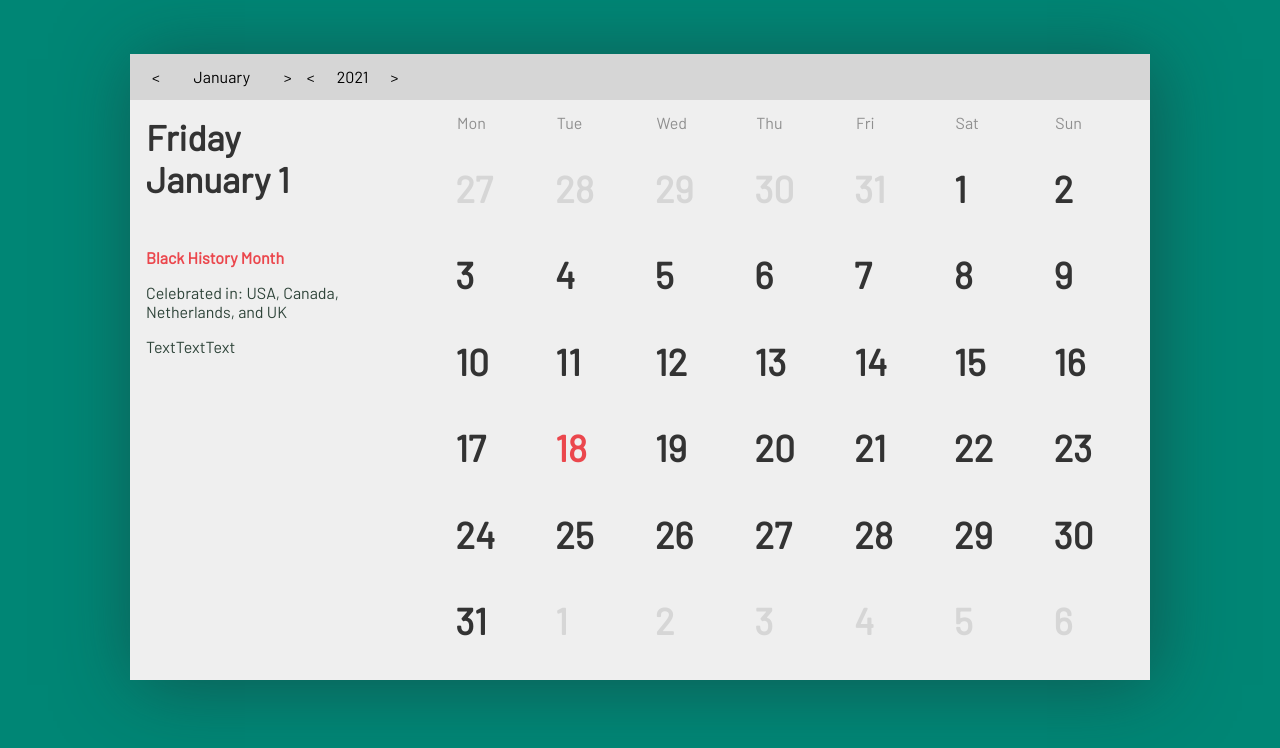
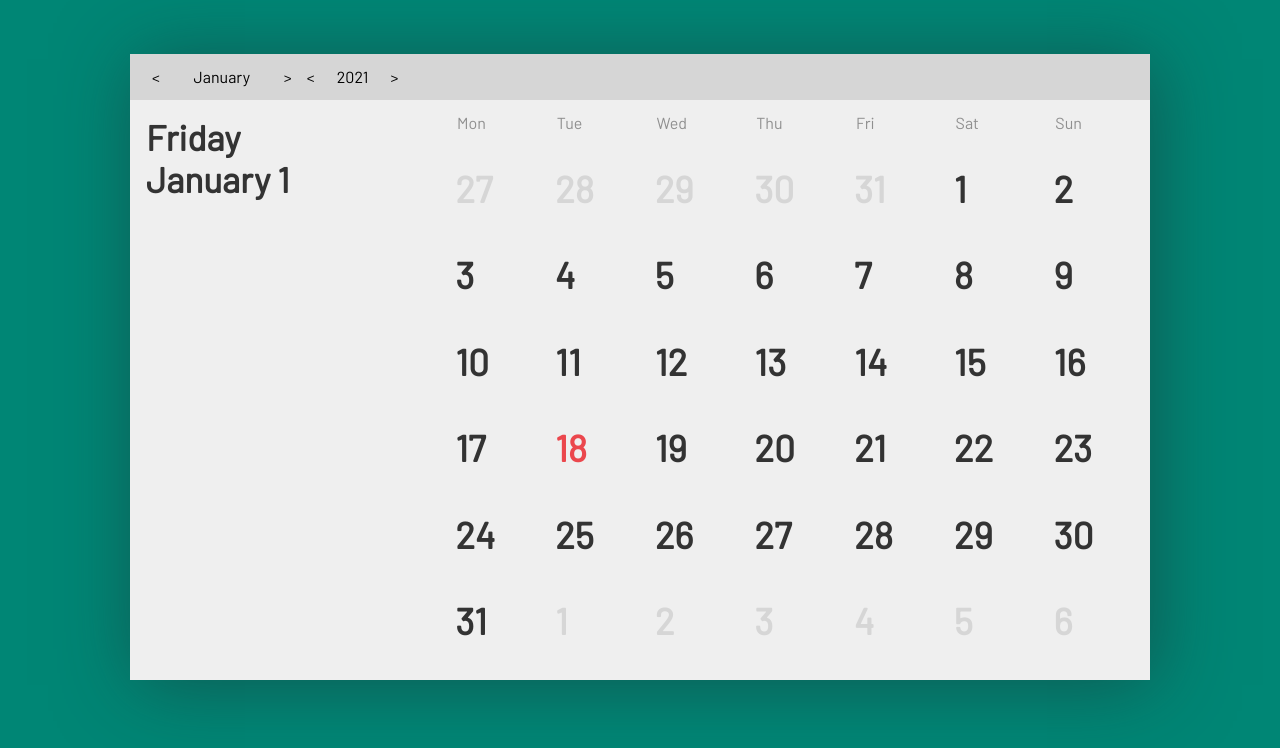
Before and after one commit to JaneKerzh/RIDE-Calendar, a plain HTML site: page index.html in a window 1280 px wide. Drawn offline with Linux system fonts and the light colour scheme.

Commit message:
updated hols

```diff
--- a/holidays.json
+++ b/holidays.json
@@ -10,15 +10,15 @@
         "Japan",
         "Israel"
       ],
-      "description": "TextTextText"
+      "description": "King was the chief spokesperson for nonviolent activism in the Civil Rights Movement, which successfully protested racial discrimination in federal and state law."
     },
     {
       "date": "2021-03-08T00:00:00.000Z",
       "name": "International Women's Day",
       "countries": [
-        "Global"
+        "the whole world"
       ],
-      "description": "TextTextText"
+      "description": "It is a focal point in the movement for women's rights."
     },
     {
       "date": "2021-06-19T00:00:00.000Z",
@@ -26,26 +26,26 @@
       "countries": [
         "USA"
       ],
-      "description": "TextTextText"
+      "description": "Juneteenth is celebrating the emancipation of those who had been enslaved in the United States."
     },
     {
       "date": "2021-09-18T00:00:00.000Z",
       "name": "International Equal Pay Day",
       "countries": [
-        "Global"
+        "the whole world"
       ],
       "description": "TextTextText"
     },
     {
       "date": "2021-12-03T00:00:00.000Z",
-      "name": "Day of Persons with Disability",
+      "name": "Day of Persons with Disabilities",
       "countries": [
-        "Global"
+        "the whole world"
       ],
-      "description": "TextTextText"
+      "description": "The annual observance of the International Day of Disabled Persons was proclaimed in 1992 by United Nations General Assembly resolution 47/3. It aims to promote the rights and well-being of persons with disabilities in all spheres of society and development, and to increase awareness of the situation of persons with disabilities in every aspect of political, social, economic and cultural life."
     },
     {
-      "date": "january",
+      "date": "february",
       "name": "Black History Month",
       "countries": [
         "USA",
@@ -53,7 +53,7 @@
         "Netherlands",
         "UK"
       ],
-      "description": "TextTextText"
+      "description": ""
     },
     {
       "date": "march",
@@ -69,7 +69,7 @@
       "date": "june",
       "name": "LGBTQ Pride",
       "countries": [
-        "Global"
+        "the whole world"
       ],
       "description": "TextTextText"
     },
@@ -77,7 +77,7 @@
       "date": "october",
       "name": "Global Diversity Awareness Month",
       "countries": [
-        "Global"
+        "the whole world"
       ],
       "description": "TextTextText"
     }
--- a/index.html
+++ b/index.html
@@ -1,4 +1,5 @@
 <html>
+<link href="https://fonts.googleapis.com/css2?family=Barlow&display=swap" rel="stylesheet">
 <style>
 
 * {
@@ -401,7 +402,7 @@ p, span, ul, li {
 
 
 </style>
-<link href="https://fonts.googleapis.com/css2?family=Barlow&display=swap" rel="stylesheet">
+
 <script>
 
 function DateUtils() {
@@ -523,7 +524,7 @@ Calendar.prototype.init = function (selectedDate) {
   }).map(function (x) {
     var html = '<li class="sidebar__list-item">';
     html += '<strong class="holiday">' + x.name + '</strong>';
-    html += '<p>' + 'Celebrated in: ' + x.countries.toLocaleString() + '</p>';
+    html += '<p>' + 'Celebrated in ' + x.countries.toLocaleString() + '</p>';
     html += '<p>' + x.description + '</p>';
     html += '</li>';
     return html;
```
